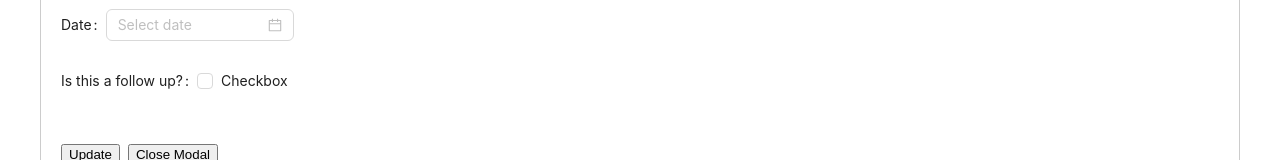
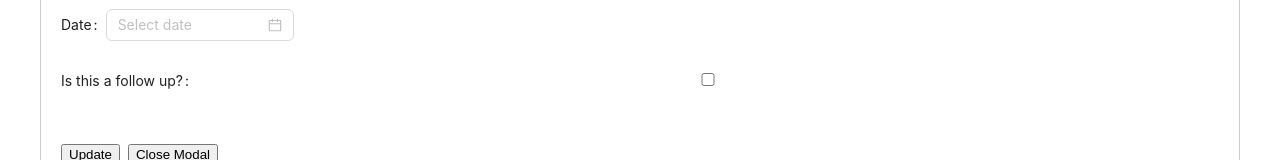
Before and after one commit to ongkahyuan/SEED2021, a React (Create React App) app in the folder my_react_app/: page / in a window 1280 px wide. Both pictures are taken after a click on the button "Edit". Shown: the part 233-393 px from the top of the page. Built offline with nearby package versions, Linux system fonts and the light colour scheme.

Commit message:
Change Policy
--

```diff
--- a/my_react_app/src/components/AddButton.js
+++ b/my_react_app/src/components/AddButton.js
@@ -36,8 +36,6 @@ export const AddButton = ()=>{
                   <Input value ={reciept} tpye="number"placeholder="Reciept Number" onChange={(e)=>{setReciept(e.target.value)}}/>
                   </Form.Item>
                 </div>
-
-
                 <div>
                   <Form.Item label="Claim Amount">
                   <Input value ={claimAmount} tpye="number"placeholder="$" onChange={(e)=>{setClaimAmount(e.target.value)}}/>
--- a/my_react_app/src/components/Button.js
+++ b/my_react_app/src/components/Button.js
@@ -14,7 +14,7 @@ export const Button = ()=>{
     const [claimAmount, setClaimAmount] = useState('')
     const [purpose, setPurpose] = useState('')
     const [date, setDate] = useState('')
-    const [followUp, setFollowUp] = useState(false)
+    const [followUp, setFollowUp] = useState()
     const [previousClaimId, setPreviousClaimId] = useState('')
     const { RangePicker } = DatePicker;
 
@@ -119,7 +119,12 @@ export const Button = ()=>{
                 </Space>
                 </Form.Item>
                 <Form.Item label="Is this a follow up?" >
-                <Checkbox value={followUp}  onChange={onCheck}>Checkbox</Checkbox>
+                <Input
+                type="checkbox"
+                checked ={followUp}
+                value={followUp}
+                onChange={(e)=>{setFollowUp(e.currentTarget.checked)}}
+                />
                 </Form.Item>
                 {followUp&&
                   <Form.Item label="Previous Claim ID">
```
